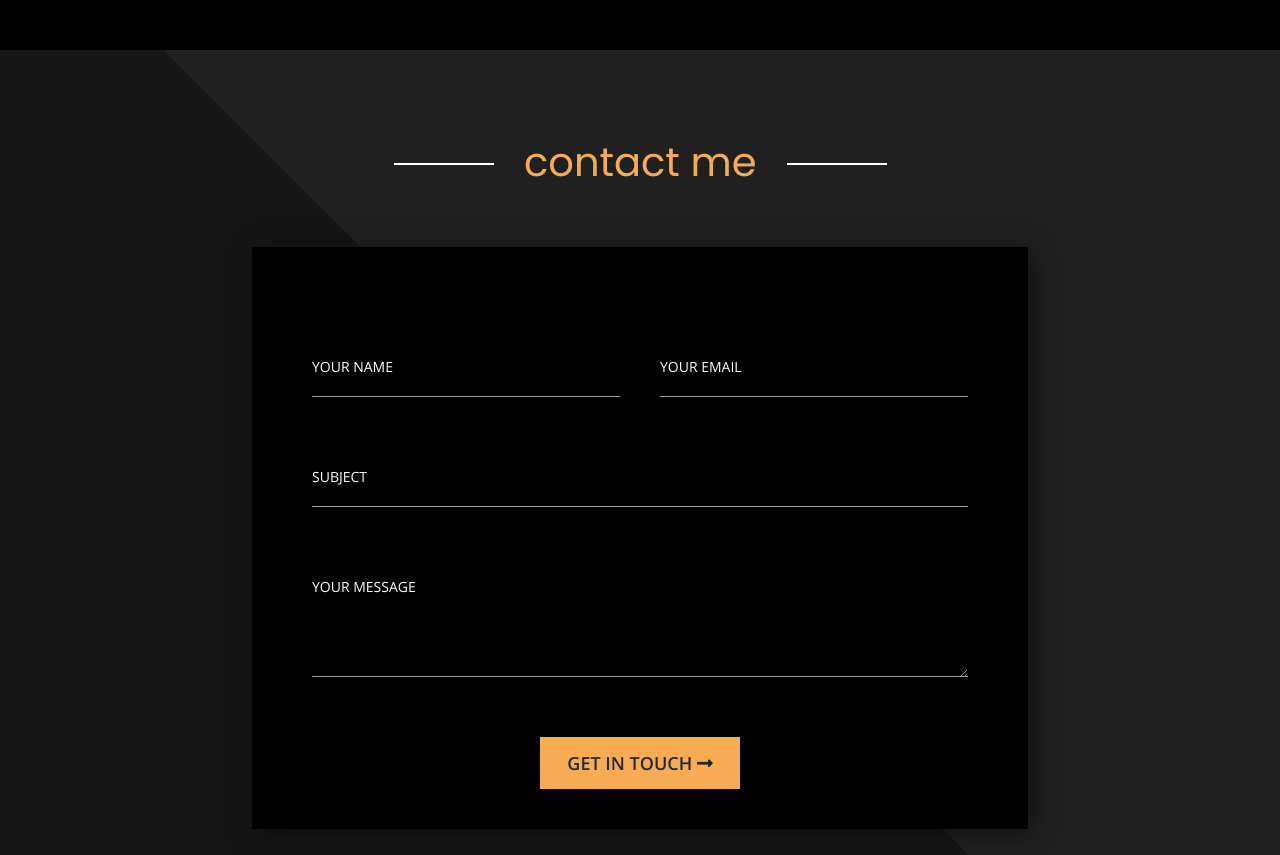
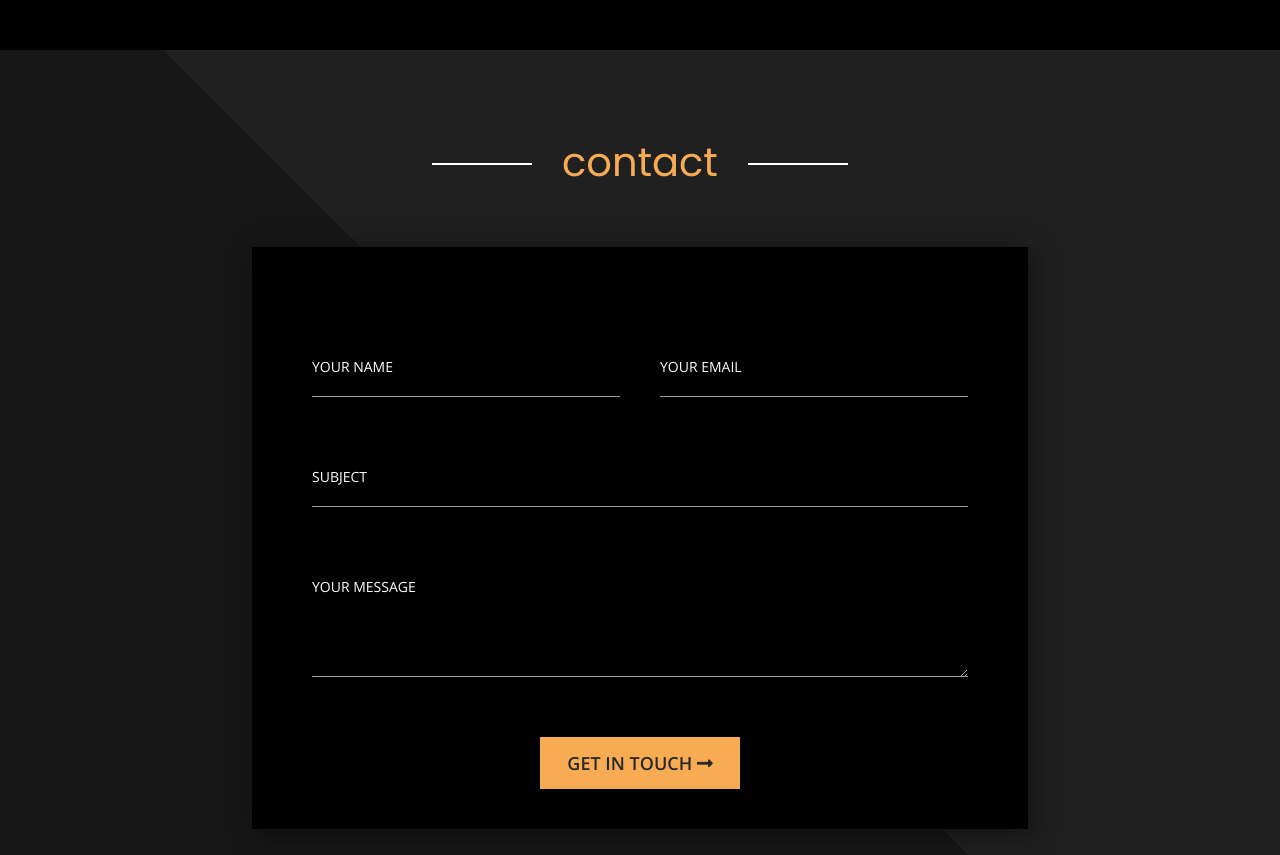
Before and after one commit to MariuszSzlachta/MariuszSzlachta.github.io, a website: page index.html in a window 1280 px wide. Shown: the part 2580-3435 px from the top of the page. Drawn offline with nearby package versions, Linux system fonts and the light colour scheme.

Commit message:
Rename secion contact

```diff
--- a/index.html
+++ b/index.html
@@ -298,7 +298,7 @@
   </section>
   <footer id ="contact" class="footer contact">
     <div class="container flex-col">
-      <h2 class="footer__title wow moveIn">Contact me</h2>
+      <h2 class="footer__title wow moveIn">Contact</h2>
       <div class="row">
         <div class="col-lg-8 col-lg-offset-2 col-md-10 col-md-offset-1 col-xs-12 col-xs-offset-0 outer">
           <form action="https://formspree.io/mariusz.szlachta@yahoo.com" method="POST" class="contact-form wow moveIn">
```
